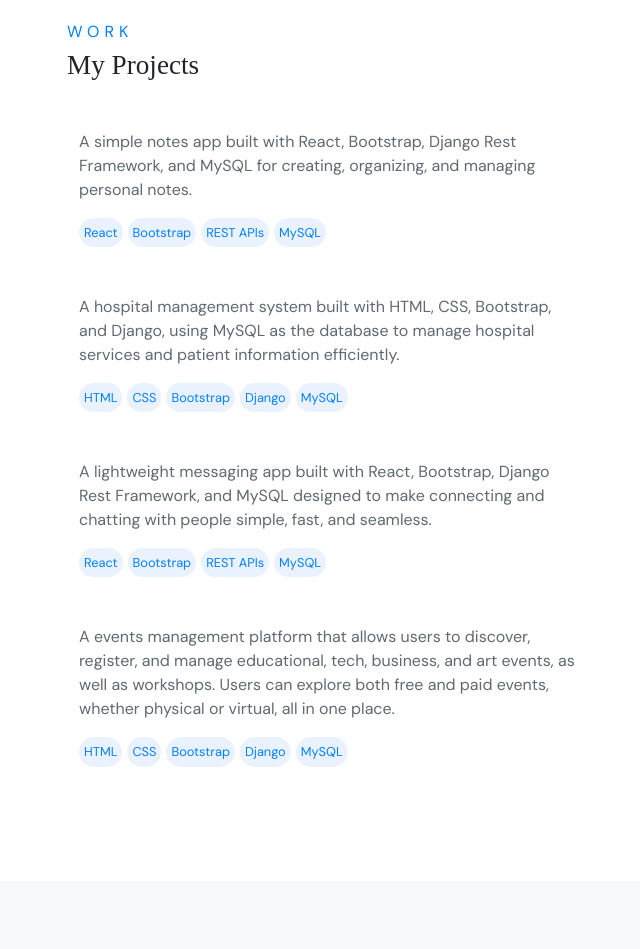
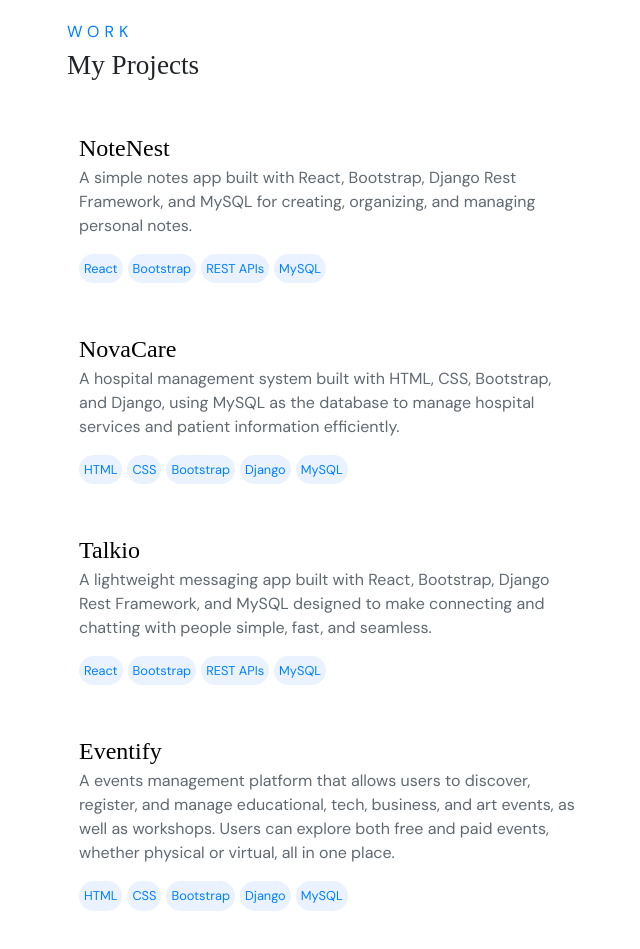
Before and after one commit to CodeOmari/Portfolio, a React (Vite) app: page / in a window 1280 px wide. Shown: the part 1560-2509 px from the top of the page, without its empty margins (15-655 px from the left). Built offline with nearby package versions, Linux system fonts and the light colour scheme; a web font is replaced by a local one.

Commit message:
update project section to map data from the json file

```diff
--- a/src/components/projects.jsx
+++ b/src/components/projects.jsx
@@ -13,7 +13,7 @@ export default function Projects(){
             {projectData.map((project) => (
                 <div className="container project-container p-4">
                     <div className="project-name">
-                        <a href={project.link} target='_blank'>{project.name}</a>
+                        <a href={project.link} target='_blank'>{project.title}</a>
                     </div>
                     <div className="project-description">
                         <p>{project.description}</p>
```
